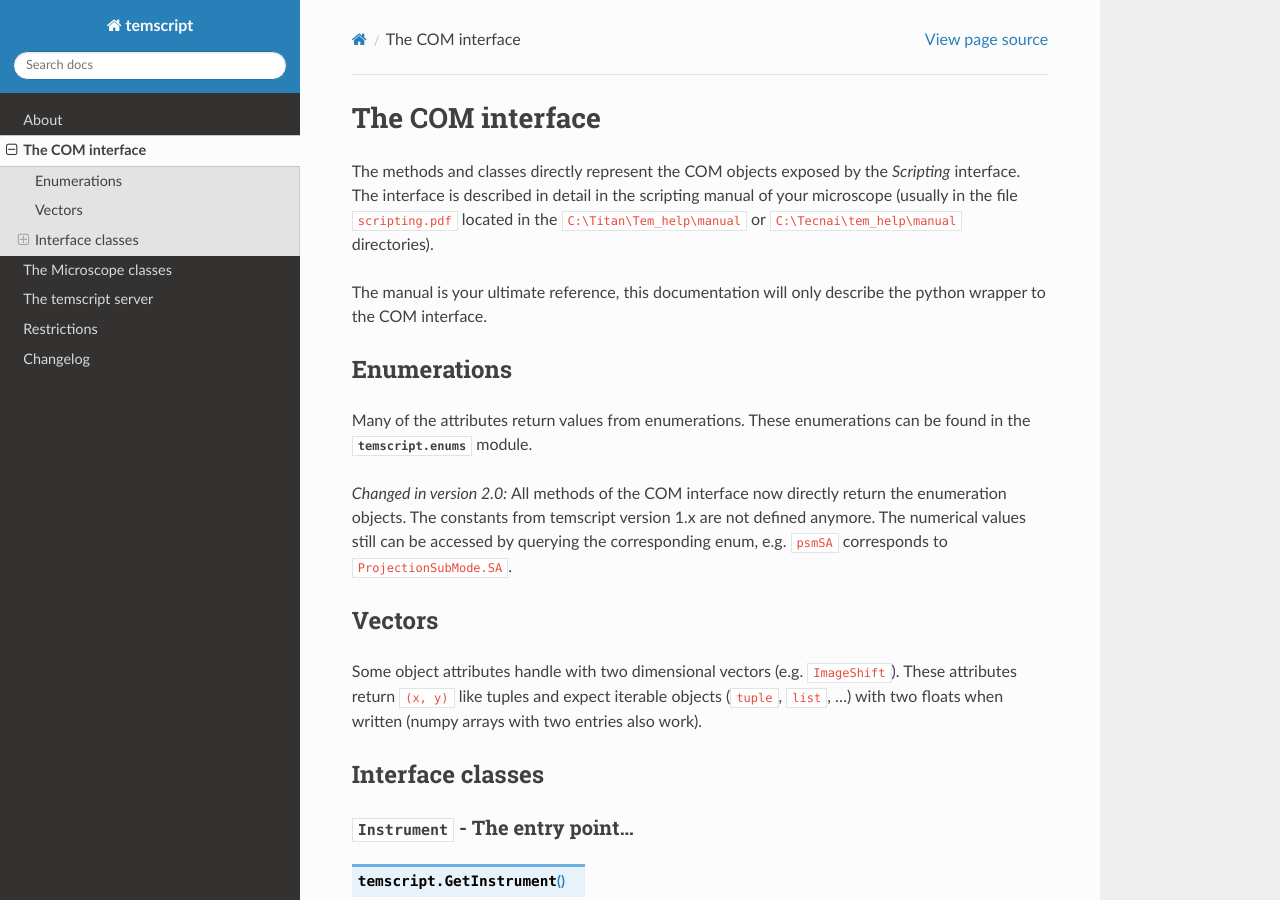
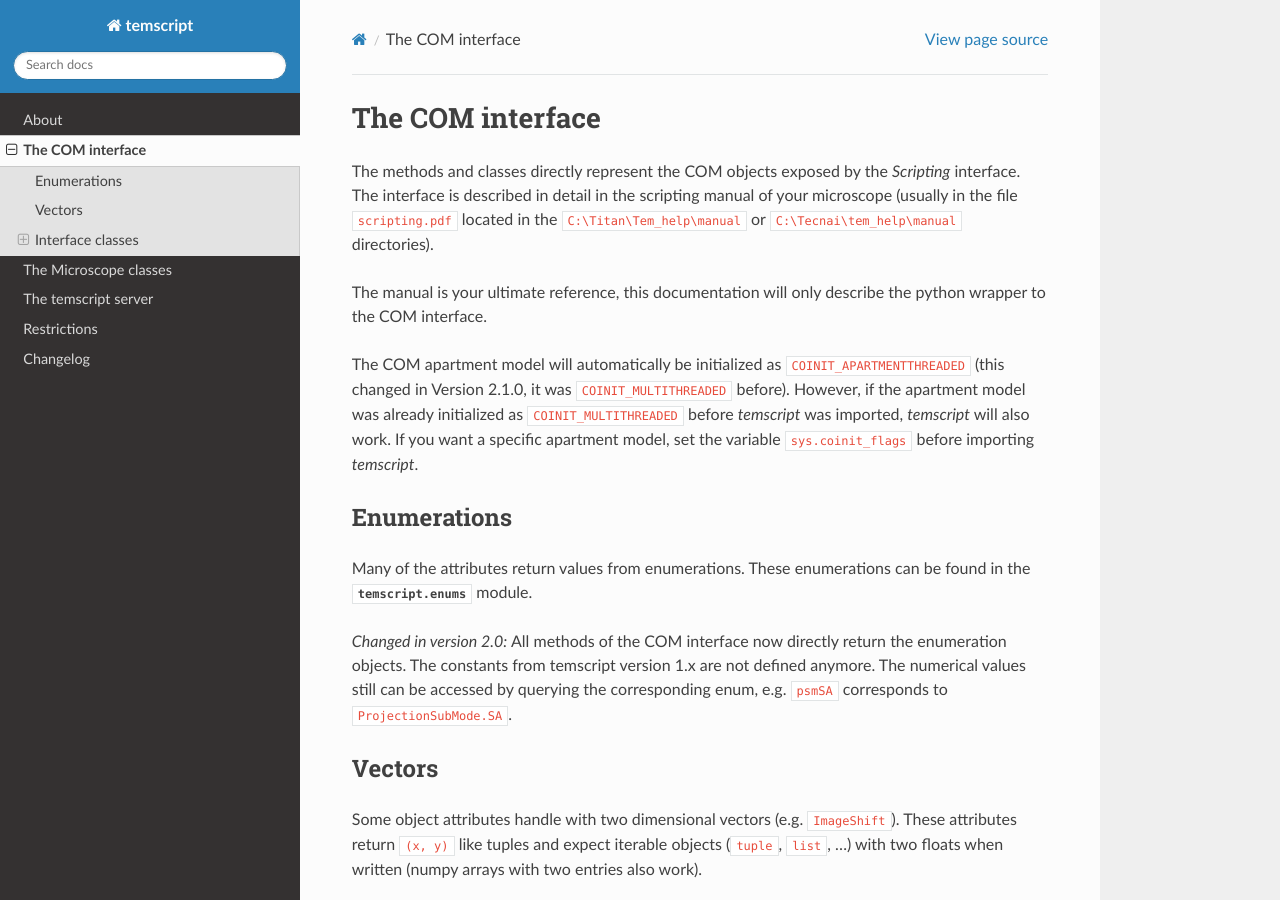
Before and after one commit to niermann/temscript, a Sphinx documentation site: the page built from docs/instrument.rst, in a window 1280 px wide and 900 px high. Built offline with Sphinx 7.4.7 and the Read the Docs theme 3.1.0, drawn with Linux system fonts in a browser that asks for light colours.

```diff
--- a/docs/changelog.rst
+++ b/docs/changelog.rst
@@ -1,5 +1,11 @@
 Changelog
 =========
+
+Version 2.1.0
+^^^^^^^^^^^^^
+
+* Changed default apartment model to COINIT_APARTMENTTHREADED to increase compatibility with comtypes
+* COM initialization respects setting from sys.coinit_flags
 
 Version 2.0.1
 ^^^^^^^^^^^^^
--- a/docs/instrument.rst
+++ b/docs/instrument.rst
@@ -12,6 +12,13 @@ The interface is described in detail in the scripting manual of your microscope
 
 The manual is your ultimate reference, this documentation will only describe the
 python wrapper to the COM interface.
+
+The COM apartment model will automatically be initialized as ``COINIT_APARTMENTTHREADED``
+(this changed in Version 2.1.0, it was ``COINIT_MULTITHREADED`` before). However, if the
+apartment model was already initialized as ``COINIT_MULTITHREADED`` before `temscript`
+was imported, `temscript` will also work. If you want a specific apartment model, set the
+variable ``sys.coinit_flags`` before importing `temscript`.
+
 
 Enumerations
 ^^^^^^^^^^^^
--- a/temscript/version.py
+++ b/temscript/version.py
@@ -1 +1 @@
-__version__ = '2.0.1'
+__version__ = '2.1.0'
```
